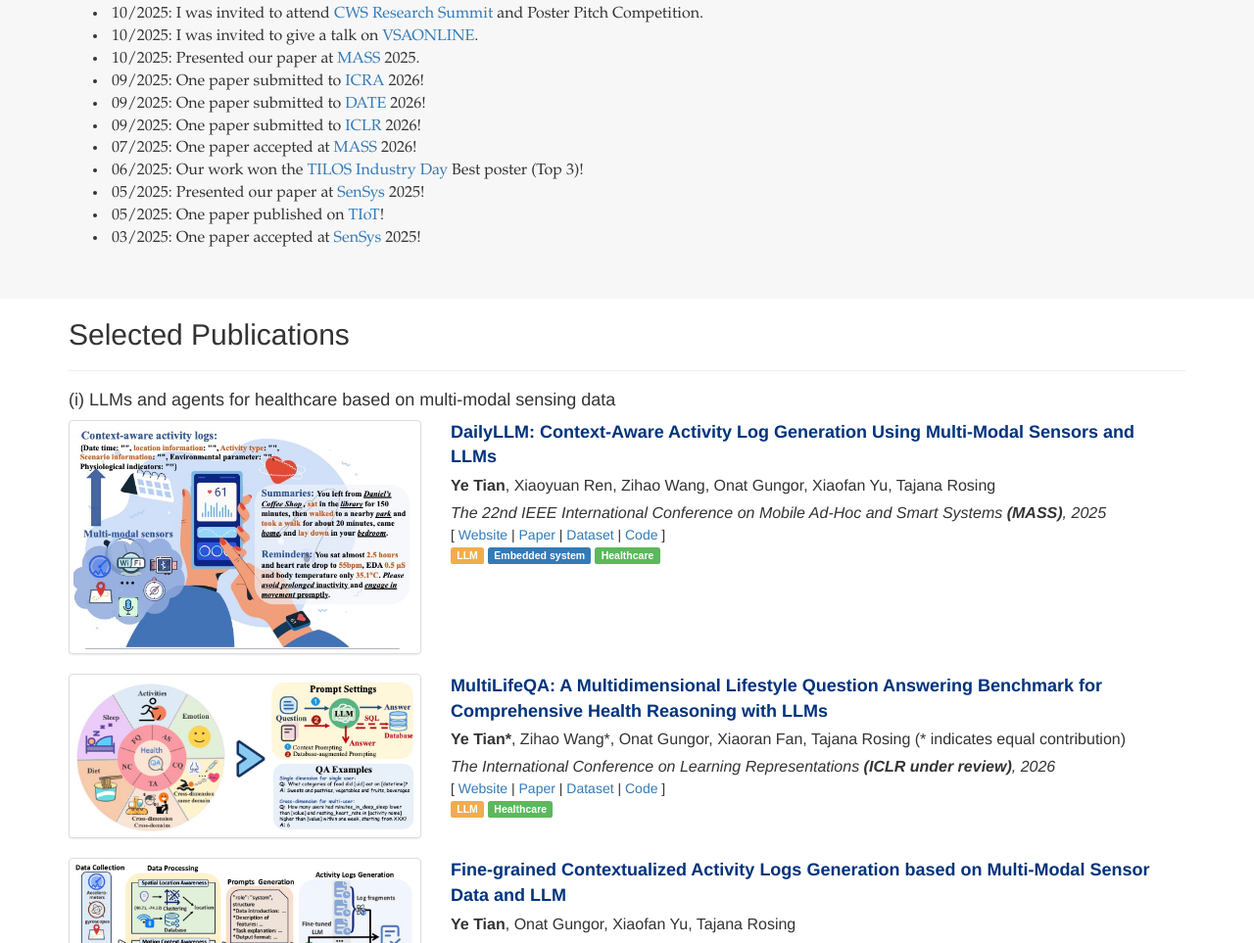
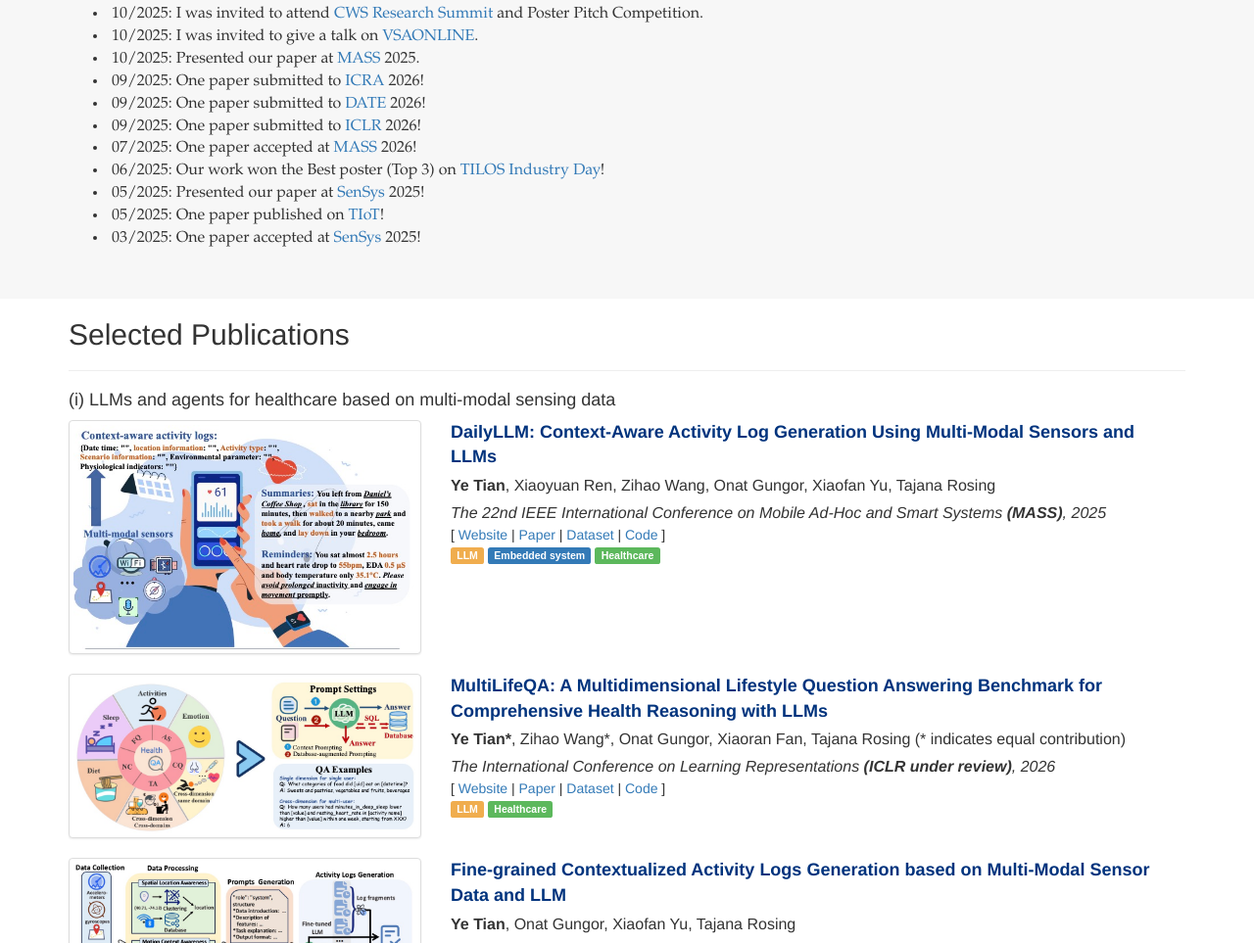
Before and after one commit to YeTianUCSD/yetianucsd.github.io, a plain HTML site: page index.html in a window 1280 px wide. Shown: the part 1270-2233 px from the top of the page at 98% size. Drawn offline with nearby package versions, Linux system fonts and the light colour scheme; files whose address does not match are found by name.

Commit message:
Update index.html

```diff
--- a/index.html
+++ b/index.html
@@ -178,7 +178,7 @@
       <li><span class="glyphicon"></span> 09/2025: One paper submitted to <a href="https://www.date-conference.com/" target="blank">DATE</a> 2026!</li>
       <li><span class="glyphicon"></span> 09/2025: One paper submitted to <a href="https://iclr.cc/" target="blank">ICLR</a> 2026!</li>
       <li><span class="glyphicon"></span> 07/2025: One paper accepted at <a href="https://ieeemass2025.github.io/ieeemass2025/" target="blank">MASS</a> 2026!</li>
-      <li><span class="glyphicon"></span> 06/2025: Our work won the <a href="https://tilos.ai/tilos-industry-day-2025/" target="blank">TILOS Industry Day</a> Best poster (Top 3)!</li>
+      <li><span class="glyphicon"></span> 06/2025: Our work won the Best poster (Top 3) on <a href="https://tilos.ai/tilos-industry-day-2025/" target="blank">TILOS Industry Day</a>!</li>
 	  <li><span class="glyphicon"></span> 05/2025: Presented our paper at <a href="https://sensys.acm.org/2025/" target="blank">SenSys</a> 2025!</li>
 	  <li><span class="glyphicon"></span> 05/2025: One paper published on <a href="https://dl.acm.org/doi/full/10.1145/3724129" target="blank">TIoT</a>!</li>
       <li><span class="glyphicon"></span> 03/2025: One paper accepted at <a href="https://sensys.acm.org/2025/" target="blank">SenSys</a> 2025!</li>
```
